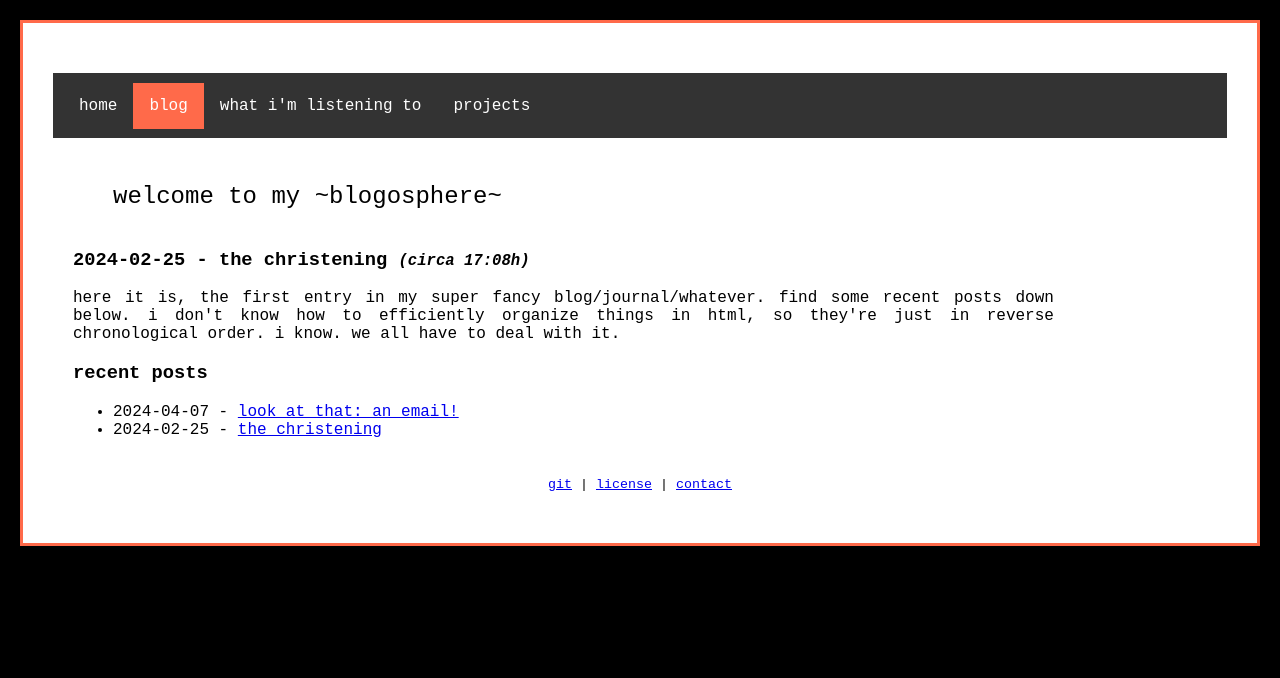
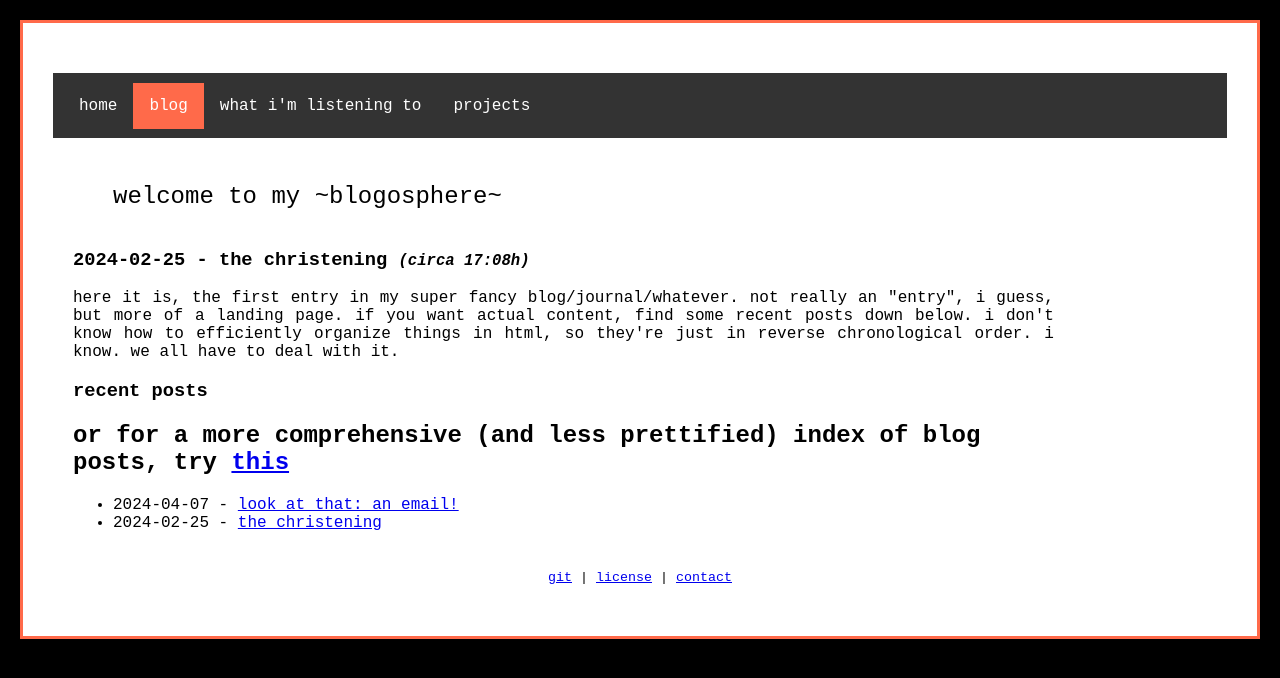
Before and after one commit to Sipesy/arctanh.cc, a plain HTML site: page html/blog.html in a window 1280 px wide. Drawn offline with Linux system fonts and the light colour scheme.

Commit message:
added stuff, not much. minor commit

```diff
--- a/html/blog.html
+++ b/html/blog.html
@@ -21,10 +21,10 @@
 			<header>welcome to my ~blogosphere~</header>
 			<article>
 				<h1>2024-02-25 - the christening <small><i>(circa 17:08h)</i></small></h1>
-				<p style="text-align: justify">here it is, the first entry in my super fancy blog/journal/whatever. find some recent posts down below. i don't know how to efficiently organize things in html, so they're just in reverse chronological order. i know. we all have to deal with it.</p>
+				<p style="text-align: justify">here it is, the first entry in my super fancy blog/journal/whatever. not really an "entry", i guess, but more of a landing page. if you want actual content, find some recent posts down below. i don't know how to efficiently organize things in html, so they're just in reverse chronological order. i know. we all have to deal with it.</p>
 
 				<h1>recent posts</h1>
-
+				<h2>or for a more comprehensive (and less prettified) index of blog posts, try <a href="./blog-posts/">this</a></h2>
 				<ul>
 					<li>2024-04-07 - <a href="blog-posts/email.html">look at that: an email!</a></li>
 					<li>2024-02-25 - <a href="#">the christening</a></li>
```
Also changed, not shown: index.html (+1 -0 lines).
